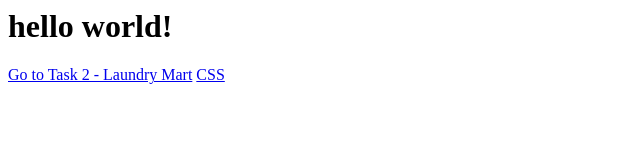
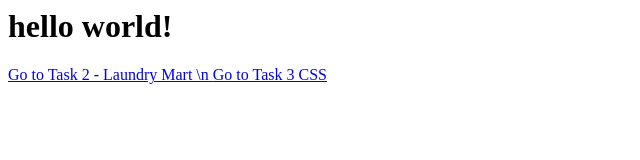
Before and after one commit to kirandeeppal/mernstack, a plain HTML site: page index.html in a window 1280 px wide. Shown: the whole page, without its empty margins (0-640 px from the left). Drawn offline with Linux system fonts and the light colour scheme.

Commit message:
Modify links in index.html
Updated link text for task 3 and added a newline in task 2 link.

```diff
--- a/index.html
+++ b/index.html
@@ -1,6 +1,6 @@
 <http>
 <h1>hello world!</h1>
-  <a href="task2.html">Go to Task 2 - Laundry Mart</a>
-   <a href="task3.html">CSS</a>
+  <a href="task2.html">Go to Task 2 - Laundry Mart \n </a>
+   <a href="task3.html">Go to Task 3 CSS</a>
 
 </http>
```
